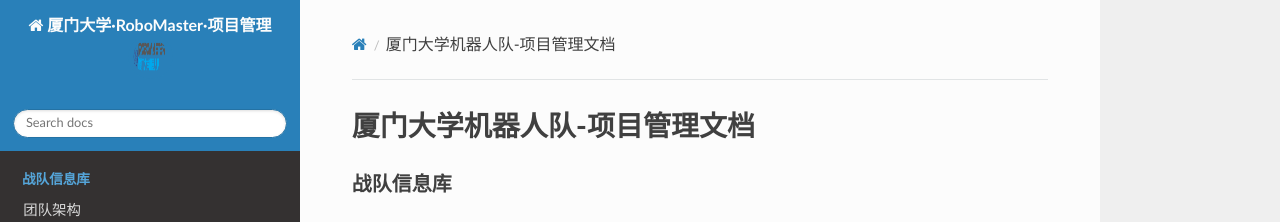
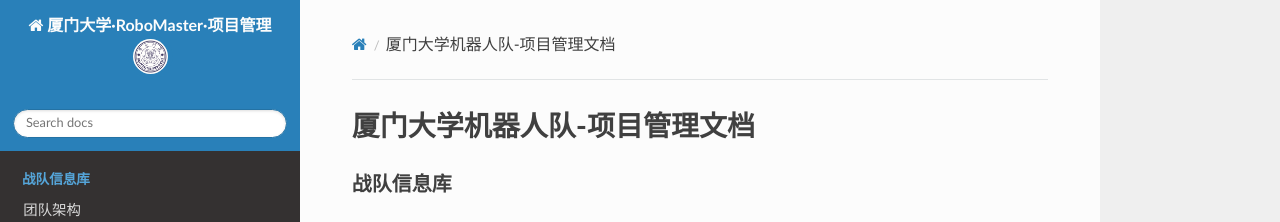
Before and after one commit to ASR-Crash/XMU-RM-Project-Management, an MkDocs documentation site: the page built from docs/README.md, in a window 1280 px wide. Shown: the top 222 px of the page. Built offline with MkDocs 1.6.1, drawn with Linux system fonts in a browser that asks for light colours; nearby versions of some CDN libraries.

Commit message:
2020/10/06 10:50

```diff
--- a/mkdocs.yml
+++ b/mkdocs.yml
@@ -1,4 +1,4 @@
-site_name: 厦门大学·RoboMaster·项目管理<img src='logo/logo2.png'>
+site_name: 厦门大学·RoboMaster·项目管理<img src='logo/XMU.jpg'>
 
 nav:
 - 战队信息库:
```
Also changed, not shown: docs/logo/XMU.jpg (added).
